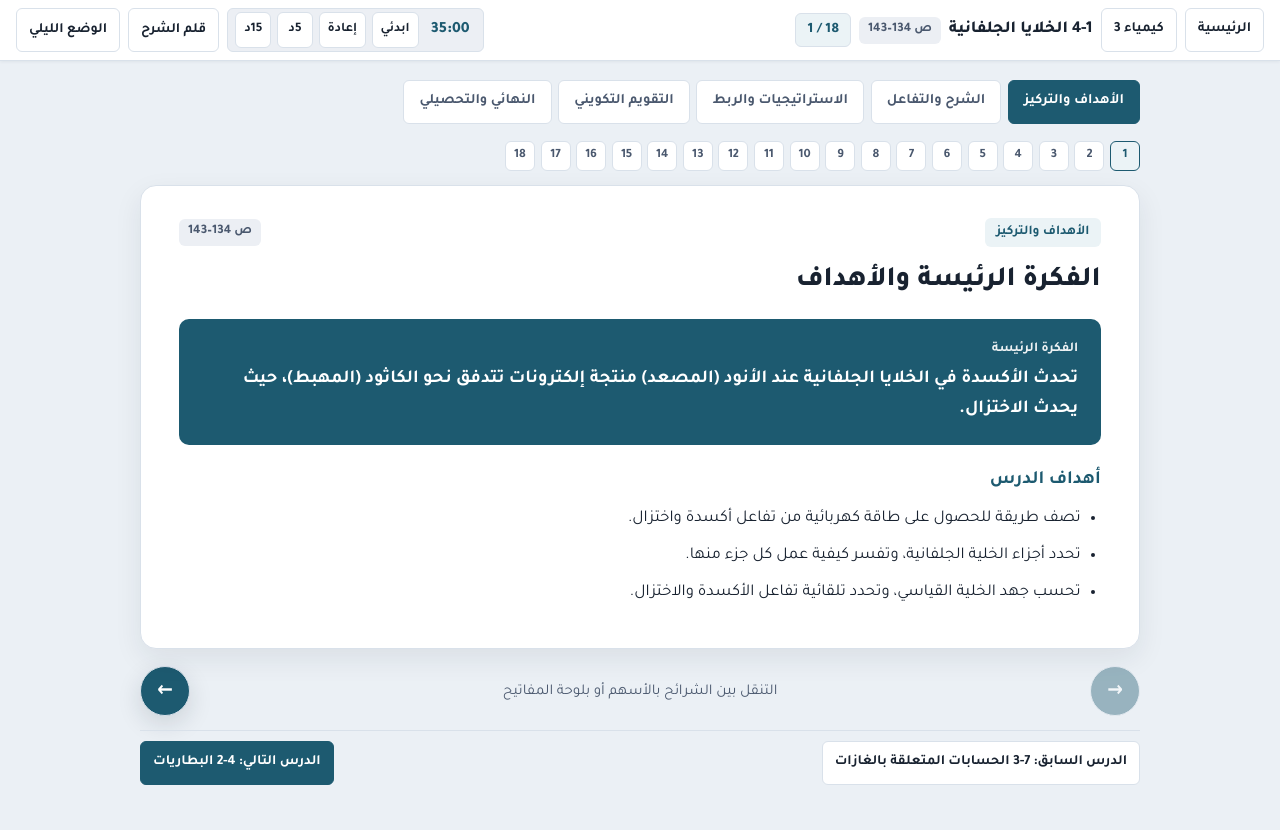
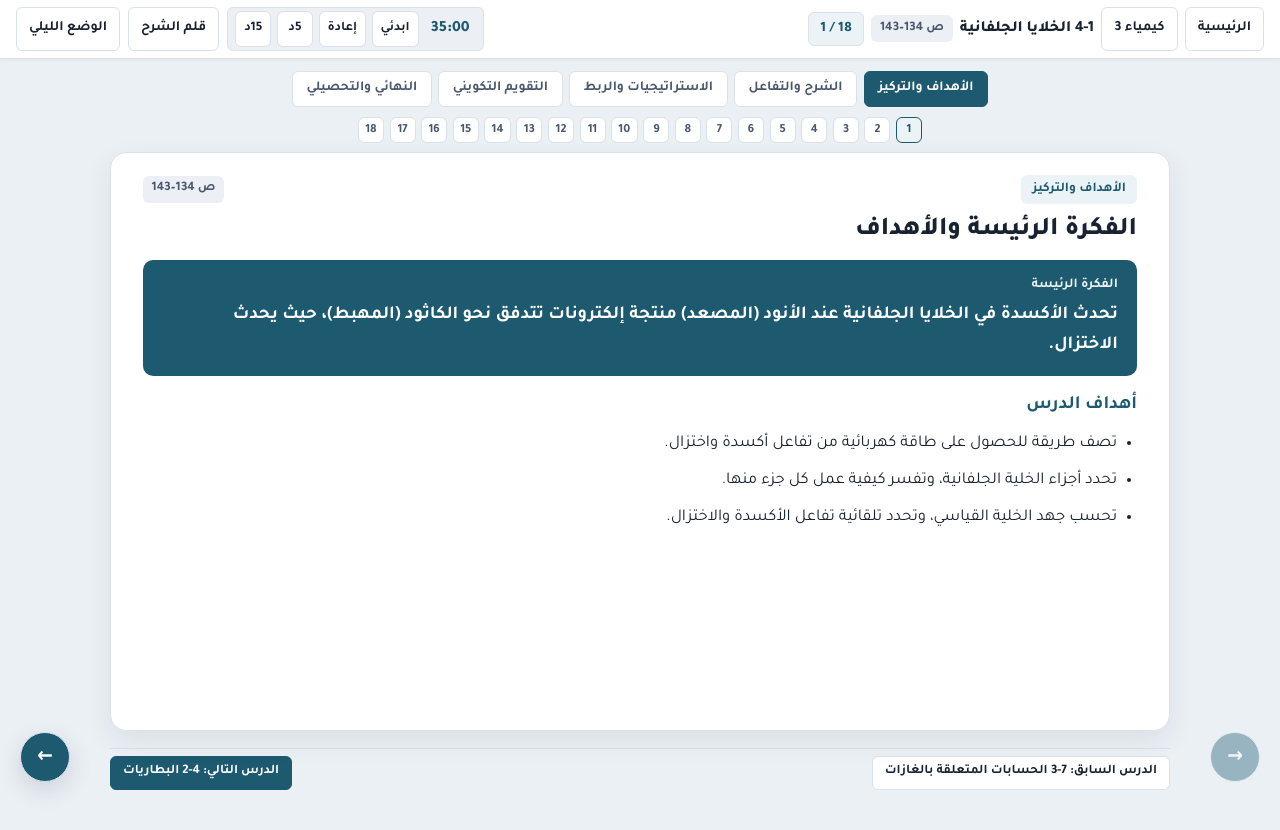
Before and after one commit to mona-algh/chemistry-lessons, a plain HTML site: page lessons/4-1.html in a window 1280 px wide. After the commit the page ends 800 px from the top, so only its background shows below. Drawn offline with Linux system fonts and the light colour scheme.

Commit message:
Lock lesson deck viewport to fixed slide layout without page scroll

```diff
--- a/assets/lesson-app.js
+++ b/assets/lesson-app.js
@@ -856,6 +856,7 @@
 
   function mountLessonDeck(lesson) {
     if (!lesson) return;
+    document.documentElement.classList.add('lesson-html');
     document.title = lesson.code + ' ' + lesson.title + ' | دروس الكيمياء التفاعلية';
 
     const titleEl = document.getElementById('lessonTitle');
@@ -907,6 +908,7 @@
 
       if (stageEl) {
         stageEl.innerHTML = '';
+        stageEl.scrollTop = 0;
         const topMeta = el('div', { className: 'slide-top-meta' }, [
           el('span', { className: 'slide-section-pill', text: s.sectionLabel }),
           el('span', { className: s.isTahsili ? 'quiz-source-tag tahsili' : 'page-ref', text: s.badge || lesson.pages })
--- a/assets/styles.css
+++ b/assets/styles.css
@@ -489,26 +489,26 @@ button, input, select {
 }
 
 .classroom-bar-inner {
-  max-width: 1280px;
+  max-width: 1400px;
   margin: 0 auto;
-  padding: 0.5rem 1rem;
+  padding: 0.42rem 1rem;
   display: flex;
   align-items: center;
   justify-content: space-between;
-  gap: 0.65rem;
+  gap: 0.55rem;
   flex-wrap: wrap;
 }
 
 .lesson-crumb {
   display: flex;
   align-items: center;
-  gap: 0.5rem;
+  gap: 0.45rem;
   flex-wrap: wrap;
 }
 
 .lesson-crumb h1 {
   margin: 0;
-  font-size: 1.05rem;
+  font-size: 0.98rem;
   font-weight: 800;
 }
 
@@ -1116,6 +1116,177 @@ button, input, select {
   font-size: 0.88rem;
 }
 
+@media (min-width: 1120px) {
+  .classroom-bar-inner {
+    flex-wrap: nowrap;
+  }
+
+  .lesson-crumb,
+  .header-tools {
+    flex-wrap: nowrap;
+  }
+
+  .lesson-crumb h1,
+  .page-ref,
+  .slide-counter-badge {
+    white-space: nowrap;
+  }
+}
+
+@media (min-width: 769px) {
+  html.lesson-html,
+  html:has(body.lesson-mode) {
+    height: 100vh;
+    overflow: hidden;
+  }
+
+  body.lesson-mode {
+    height: 100vh;
+    min-height: 0;
+    overflow: hidden;
+  }
+
+  .classroom-bar {
+    position: relative;
+    flex-shrink: 0;
+  }
+
+  .deck-shell {
+    flex: 1 1 auto;
+    min-height: 0;
+    max-width: 100%;
+    width: 100%;
+    margin: 0;
+    padding: 0.65rem 5.25rem 0.65rem;
+    gap: 0.55rem;
+    overflow: hidden;
+    align-items: center;
+  }
+
+  .tabs-nav,
+  .slide-dots-row,
+  .slide-stage,
+  .lesson-footer-nav {
+    width: 100%;
+    max-width: 1060px;
+  }
+
+  .tabs-nav {
+    flex-shrink: 0;
+    justify-content: center;
+    padding: 0.1rem 0;
+  }
+
+  .tab-btn {
+    min-height: 36px;
+    padding: 0.3rem 0.85rem;
+    font-size: 0.86rem;
+  }
+
+  .slide-dots-row {
+    flex-shrink: 0;
+    justify-content: center;
+  }
+
+  .slide-dot {
+    min-width: 26px;
+    height: 26px;
+    font-size: 0.78rem;
+  }
+
+  .slide-stage {
+    flex: 1 1 auto;
+    min-height: 0;
+    overflow-y: auto;
+    scrollbar-width: thin;
+    padding: 1.35rem 2rem;
+  }
+
+  .slide-top-meta {
+    margin-bottom: 0.55rem;
+  }
+
+  .slide-heading {
+    margin: 0 0 0.75rem;
+    font-size: clamp(1.22rem, 2.05vw, 1.62rem);
+  }
+
+  .main-idea-box {
+    padding: 0.9rem 1.2rem;
+    margin-bottom: 0.85rem;
+  }
+
+  .focus-card {
+    padding: 0.95rem 1.2rem;
+    margin-bottom: 0.8rem;
+  }
+
+  .scaffolding-grid {
+    margin-top: 0.7rem;
+    gap: 0.7rem;
+  }
+
+  .scaffold-box {
+    padding: 0.75rem 0.95rem;
+    font-size: 0.94rem;
+  }
+
+  .quiz-live-bar {
+    padding: 0.5rem 0.85rem;
+    margin-bottom: 0.7rem;
+  }
+
+  .quiz-q-text {
+    margin: 0 0 0.7rem;
+    font-size: 1.08rem;
+  }
+
+  .quiz-options {
+    gap: 0.6rem;
+  }
+
+  .quiz-option-btn {
+    min-height: 46px;
+    padding: 0.55rem 0.9rem;
+    font-size: 0.96rem;
+  }
+
+  .slide-arrows-bar {
+    height: 0;
+    margin: 0;
+    overflow: visible;
+  }
+
+  .slide-arrows-bar .muted-note {
+    display: none;
+  }
+
+  #slidePrevBtn {
+    position: fixed;
+    right: 1.25rem;
+    bottom: 1.15rem;
+    z-index: 40;
+  }
+
+  #slideNextBtn {
+    position: fixed;
+    left: 1.25rem;
+    bottom: 1.15rem;
+    z-index: 40;
+  }
+
+  .lesson-footer-nav {
+    flex-shrink: 0;
+    padding-top: 0.4rem;
+  }
+
+  .lesson-footer-nav .btn-sm {
+    min-height: 34px;
+    padding: 0.25rem 0.75rem;
+    font-size: 0.82rem;
+  }
+}
+
 @media (max-width: 900px) {
   .books-layout,
   .scaffolding-grid,
```
